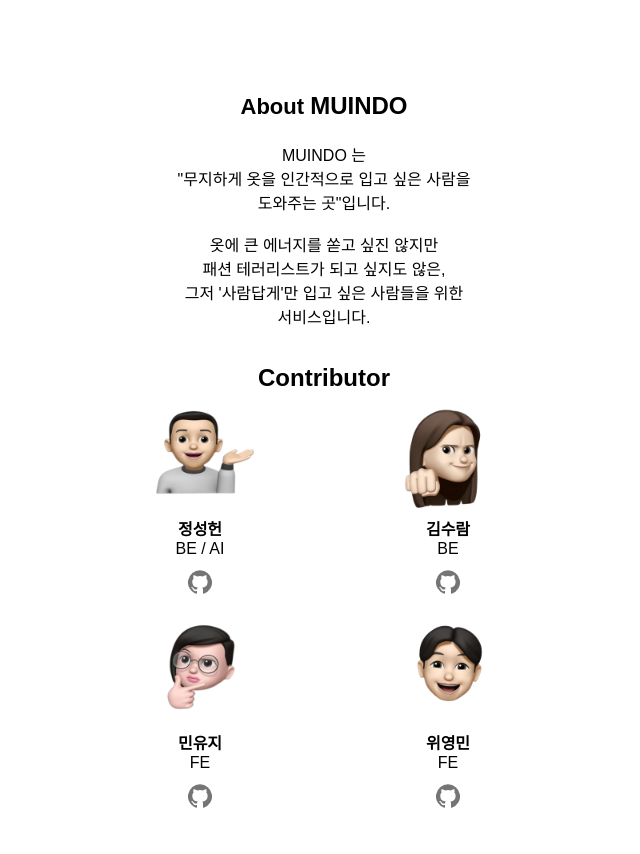
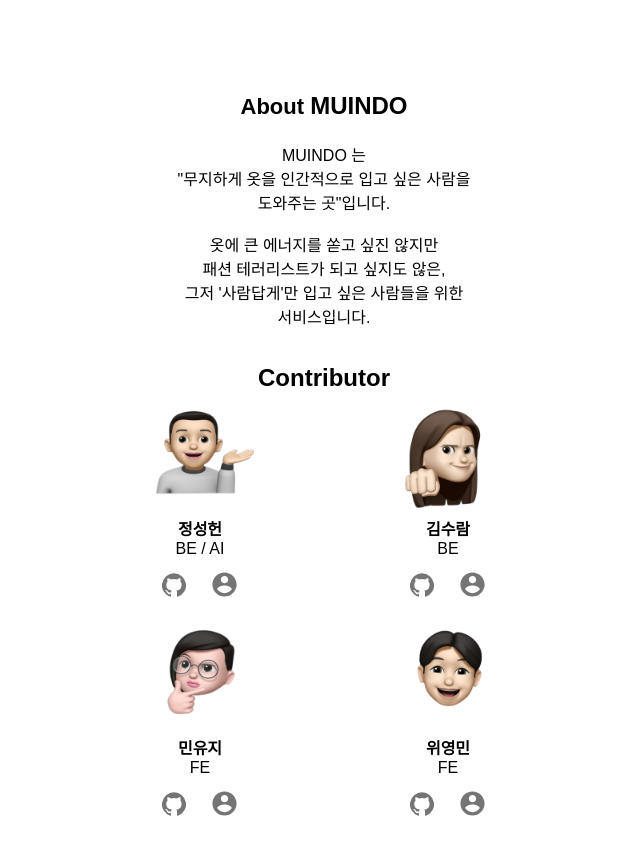
Before and after one commit to M-U-I-N-D-O/muindo-client, a React (Create React App) app in the folder client/: page /about in a window 1280 px wide. Shown: the top 854 px of the page, without its empty margins (316-956 px from the left). Built offline with nearby package versions, Linux system fonts and the light colour scheme; a web font is replaced by a local one.

Commit message:
Feat : AboutPage component화, 노션 포트폴리오 주소 추가

```diff
--- a/client/src/pages/About/index.js
+++ b/client/src/pages/About/index.js
@@ -1,8 +1,29 @@
-import React, { useEffect } from 'react';
+import React from 'react';
 import styled from 'styled-components';
 
 import IconButton from '@material-ui/core/IconButton';
 import GitHubIcon from '@material-ui/icons/GitHub';
+import AccountCircleRoundedIcon from '@material-ui/icons/AccountCircleRounded';
+
+function Members(props) {
+  return (
+    <ImgBoxItem>
+      <img src={props.profileImg} alt="member" width="120px" height="120px" />
+      <ImgNameText>{props.name}</ImgNameText>
+      <ImgRoleText>{props.role}</ImgRoleText>
+      <ImgLink href={props.gitHubLink} target="_blank">
+        <IconButton>
+          <GitHubIcon />
+        </IconButton>
+      </ImgLink>
+      <ImgLink href={props.notionLink} target="_blank">
+        <IconButton>
+          <AccountCircleRoundedIcon style={{ fontSize: '29px' }} />
+        </IconButton>
+      </ImgLink>
+    </ImgBoxItem>
+  );
+}
 
 function About() {
   return (
@@ -27,48 +48,36 @@ function About() {
 
       <ImgBoxText>Contributor</ImgBoxText>
       <ImgBox>
-        <ImgBoxItem>
-          <img src="/images/about/1.png" alt="minoj" width="120px" height="120px" />
-          <ImgNameText>정성헌</ImgNameText>
-          <ImgRoleText>BE / AI</ImgRoleText>
-          <ImgLink href="https://github.com/Heon4856" target="_blank">
-            <IconButton>
-              <GitHubIcon />
-            </IconButton>
-          </ImgLink>
-        </ImgBoxItem>
-        <ImgBoxItem>
-          <img src="/images/about/2.png" alt="minoj" width="120px" height="120px" />
-          <ImgNameText>김수람</ImgNameText>
-          <ImgRoleText>BE</ImgRoleText>
-          <ImgLink href="https://github.com/su-ram" target="_blank">
-            <IconButton>
-              <GitHubIcon />
-            </IconButton>
-          </ImgLink>
-        </ImgBoxItem>
+        <Members
+          name="정성헌"
+          role="BE / AI"
+          profileImg="/images/about/1.png"
+          gitHubLink="https://github.com/Heon4856"
+          notionLink="https://www.notion.so/gosi/65853100963a459faa486fa881a4112c"
+        />
+        <Members
+          name="김수람"
+          role="BE"
+          profileImg="/images/about/2.png"
+          gitHubLink="https://github.com/su-ram"
+          notionLink="https://www.notion.so/gosi/65853100963a459faa486fa881a4112c"
+        />
       </ImgBox>
       <ImgBox>
-        <ImgBoxItem>
-          <img src="/images/about/3.png" alt="minoj" width="120px" height="120px" />
-          <ImgNameText>민유지</ImgNameText>
-          <ImgRoleText>FE</ImgRoleText>
-          <ImgLink href="https://github.com/nvrtmd" target="_blank">
-            <IconButton>
-              <GitHubIcon />
-            </IconButton>
-          </ImgLink>
-        </ImgBoxItem>
-        <ImgBoxItem>
-          <img src="/images/about/4.png" alt="minoj" width="120px" height="120px" />
-          <ImgNameText>위영민</ImgNameText>
-          <ImgRoleText>FE</ImgRoleText>
-          <ImgLink href="https://github.com/youngminss" target="_blank">
-            <IconButton>
-              <GitHubIcon />
-            </IconButton>
-          </ImgLink>
-        </ImgBoxItem>
+        <Members
+          name="민유지"
+          role="FE"
+          profileImg="/images/about/3.png"
+          gitHubLink="https://github.com/nvrtmd"
+          notionLink="https://www.notion.so/FrontEnd-Engineer-166a3ec16a834a9c9c0532ece9bc2f8d"
+        />
+        <Members
+          name="위영민"
+          role="FE"
+          profileImg="/images/about/4.png"
+          gitHubLink="https://github.com/youngminss"
+          notionLink="https://www.notion.so/a5318dc83cf7495cab136272b451ed6b"
+        />
       </ImgBox>
     </Container>
   );
```
